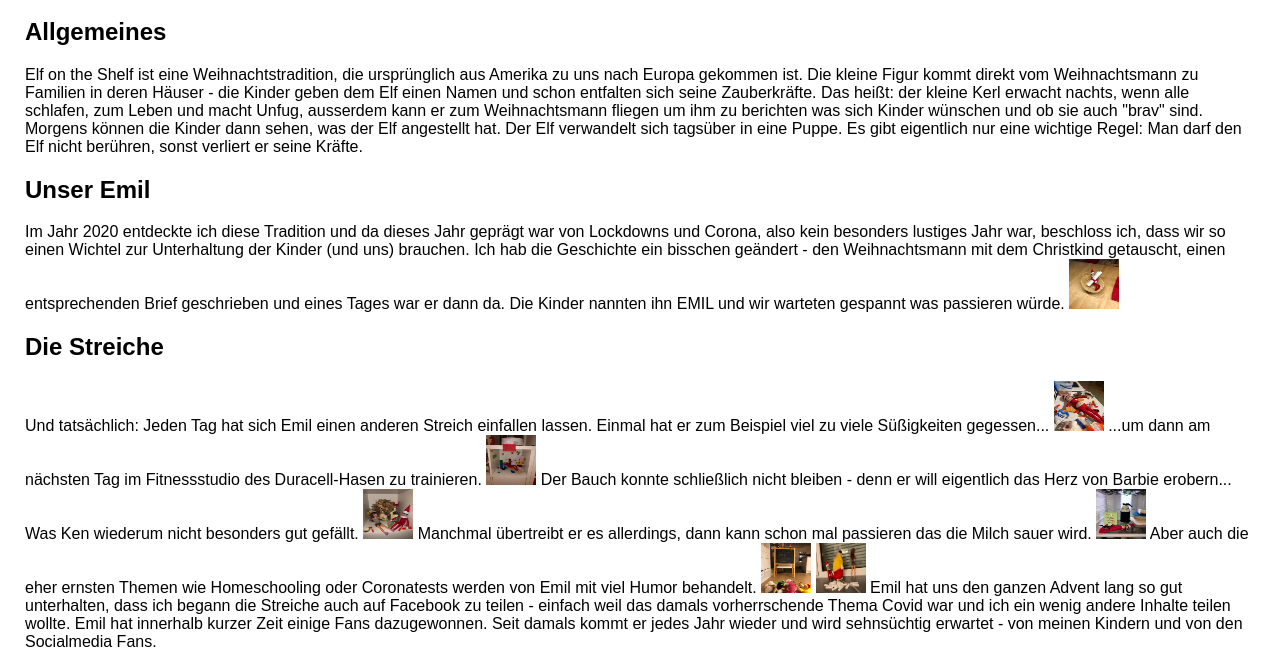
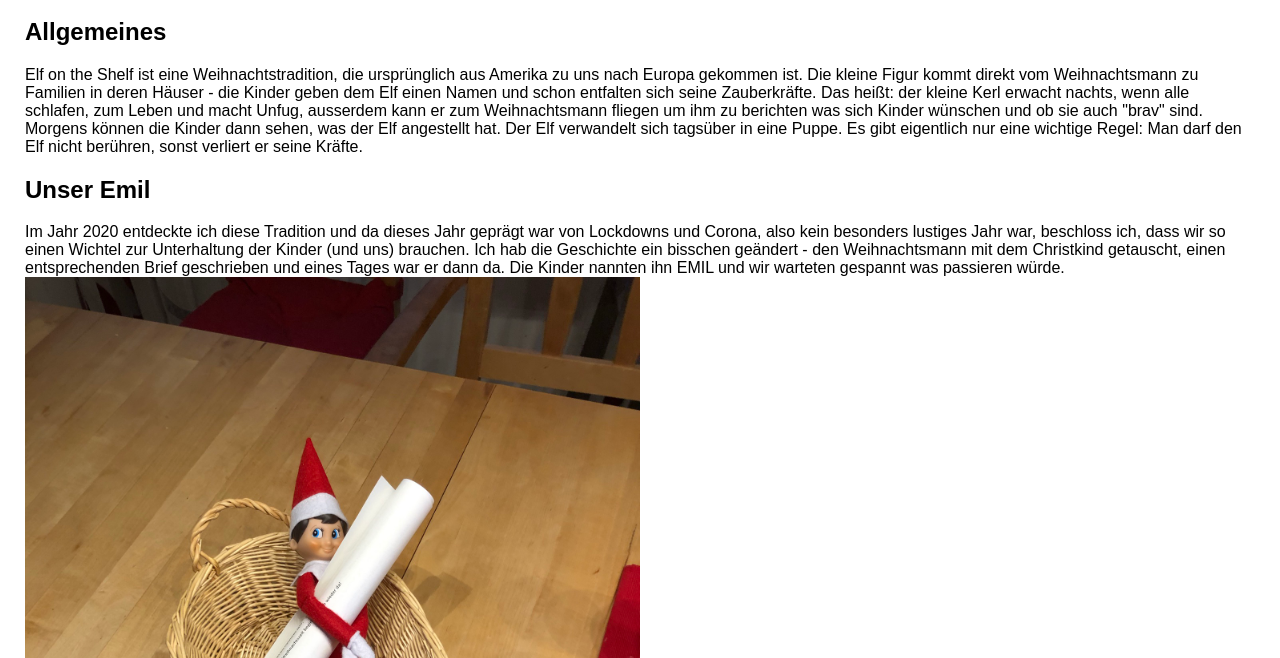
Before and after one commit to knickl84/elf, a plain HTML site: page index.html in a window 1280 px wide. Shown: the part 142-800 px from the top of the page. Drawn offline with Linux system fonts and the light colour scheme.

Commit message:
Update index.html

```diff
--- a/index.html
+++ b/index.html
@@ -25,7 +25,7 @@
 
             <p>
                 Im Jahr 2020 entdeckte ich diese Tradition und da dieses Jahr geprägt war von Lockdowns und Corona, also kein besonders lustiges Jahr war, beschloss ich, dass wir so einen Wichtel zur Unterhaltung der Kinder (und uns) brauchen. Ich hab die Geschichte ein bisschen geändert - den Weihnachtsmann mit dem Christkind getauscht, einen entsprechenden Brief geschrieben und eines Tages war er dann da. Die Kinder nannten ihn EMIL und wir warteten gespannt was passieren würde.
-                <img src="Ankunft.jpeg" alt="Emil kommt mit einem Brief an" width="50px" height="50px">
+                <img src="Ankunft.jpeg" alt="Emil kommt mit einem Brief an" width="50%" height="50%">
             </p>
         </section>
         <section>
```
